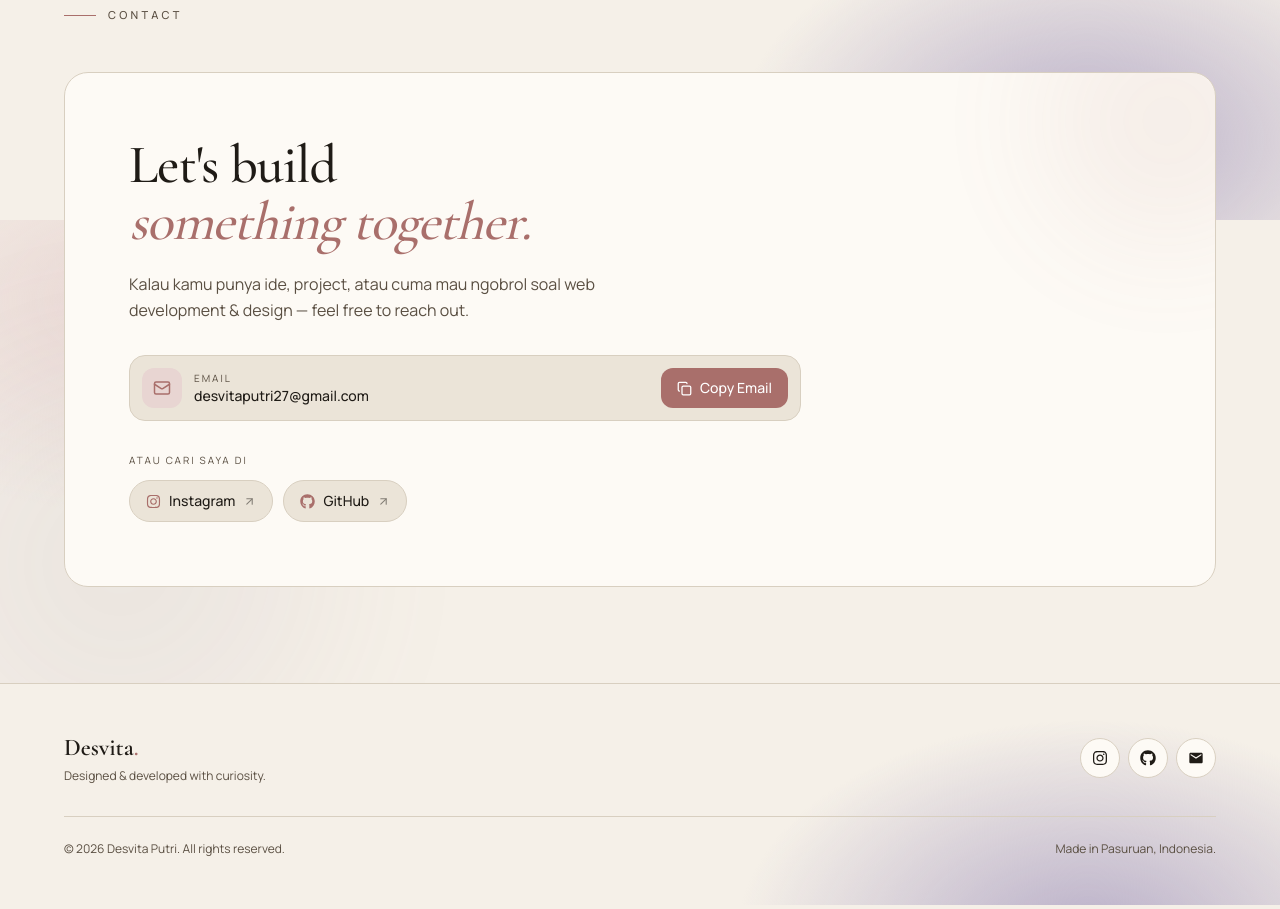
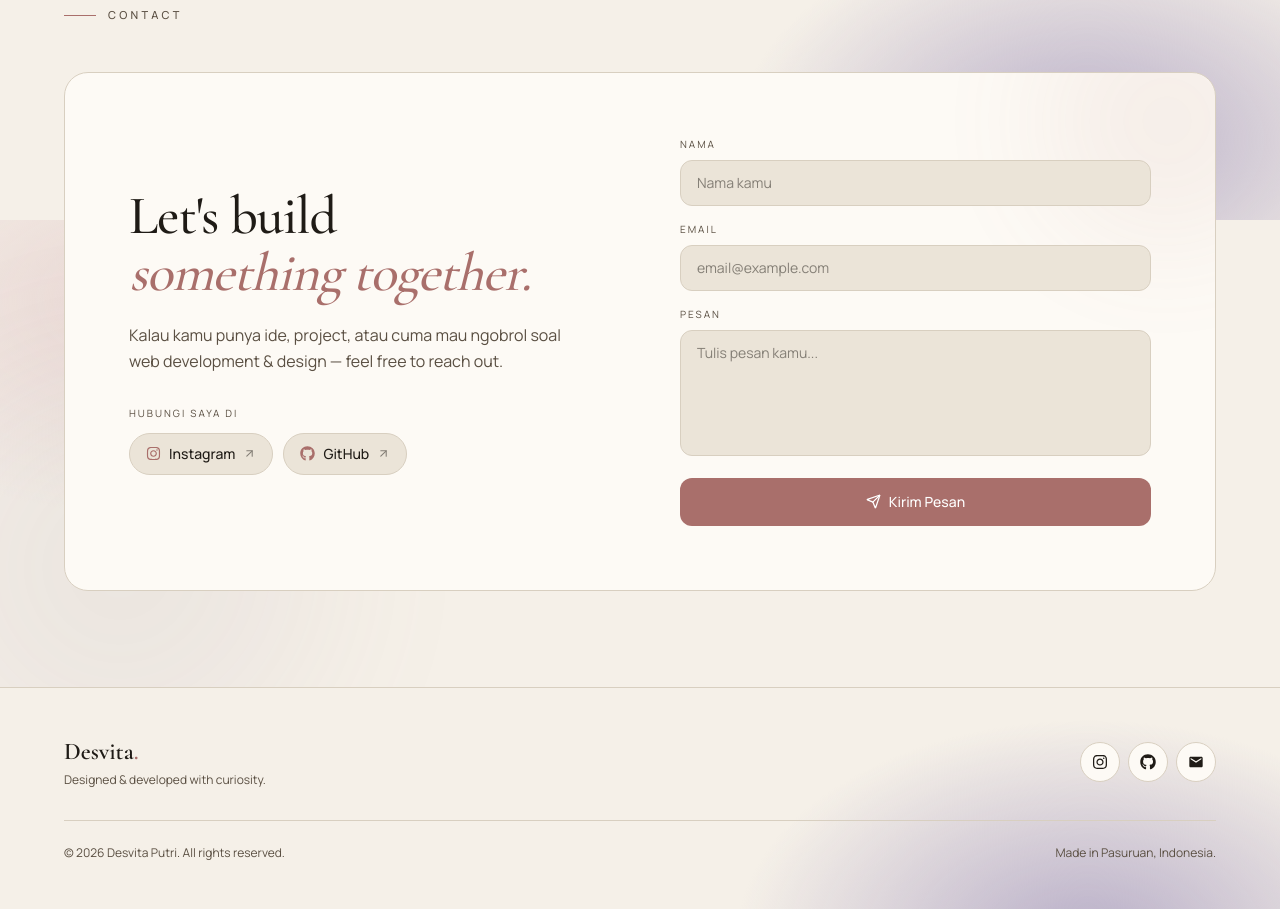
Before and after one commit to vitacantikbanget/portofolio, a Next.js app: page / in a window 1280 px wide. Shown: the part 2980-3889 px from the top of the page. Built offline with nearby package versions, Linux system fonts and the light colour scheme; no server answers; the database is empty.

Commit message:
style: remove email from contact, keep form + socials

```diff
--- a/src/components/Contact.tsx
+++ b/src/components/Contact.tsx
@@ -2,10 +2,9 @@
 
 import { useState } from "react";
 import { motion } from "framer-motion";
-import { Mail, Copy, Check, ArrowUpRight } from "lucide-react";
+import { ArrowUpRight, Send } from "lucide-react";
 import { FaInstagram, FaGithub } from "react-icons/fa";
-
-const EMAIL = "desvitaputri27@gmail.com";
+import { sendMessage } from "@/lib/contact";
 
 const socials = [
   {
@@ -21,15 +20,25 @@ const socials = [
 ];
 
 export default function Contact() {
-  const [copied, setCopied] = useState(false);
+  const [form, setForm] = useState({ nama: "", email: "", pesan: "" });
+  const [sending, setSending] = useState(false);
+  const [status, setStatus] = useState<"idle" | "success" | "error">("idle");
 
-  const handleCopy = async () => {
-    try {
-      await navigator.clipboard.writeText(EMAIL);
-      setCopied(true);
-      setTimeout(() => setCopied(false), 2000);
-    } catch {
-      // fallback kalau gagal
+  const handleSubmit = async (e: React.FormEvent) => {
+    e.preventDefault();
+    setSending(true);
+    setStatus("idle");
+
+    const result = await sendMessage(form);
+
+    setSending(false);
+
+    if (result.success) {
+      setStatus("success");
+      setForm({ nama: "", email: "", pesan: "" });
+      setTimeout(() => setStatus("idle"), 3000);
+    } else {
+      setStatus("error");
     }
   };
 
@@ -46,7 +55,7 @@ export default function Contact() {
       />
 
       <div className="container-custom relative">
-        {/* ================= HEADER ================= */}
+        {/* HEADER */}
         <motion.div
           initial={{ opacity: 0, y: 20 }}
           whileInView={{ opacity: 1, y: 0 }}
@@ -66,7 +75,7 @@ export default function Contact() {
           </span>
         </motion.div>
 
-        {/* ================= CARD ================= */}
+        {/* CARD */}
         <motion.div
           initial={{ opacity: 0, y: 30, filter: "blur(6px)" }}
           whileInView={{ opacity: 1, y: 0, filter: "blur(0px)" }}
@@ -78,7 +87,6 @@ export default function Contact() {
             borderColor: "var(--border)",
           }}
         >
-          {/* Dekorasi lingkaran */}
           <div
             className="absolute -top-20 -right-20 w-64 h-64 rounded-full pointer-events-none"
             style={{
@@ -88,7 +96,9 @@ export default function Contact() {
             }}
           />
 
-          <div className="relative max-w-2xl">
+          <div className="relative grid lg:grid-cols-2 gap-10 lg:gap-20">
+            {/* ============ KIRI — INFO ============ */}
+            <div className="flex flex-col justify-center">
               <h2
                 className="text-4xl sm:text-5xl lg:text-[3.4rem] leading-[1.05] font-medium mb-5"
                 style={{
@@ -104,76 +114,20 @@ export default function Contact() {
               </h2>
 
               <p
-              className="text-sm sm:text-base leading-relaxed mb-8 max-w-lg"
+                className="text-sm sm:text-base leading-relaxed mb-8 max-w-md"
                 style={{ color: "var(--text-muted)" }}
               >
                 Kalau kamu punya ide, project, atau cuma mau ngobrol soal web
                 development & design — feel free to reach out.
               </p>
 
-            {/* ===== EMAIL + COPY ===== */}
-            <div
-              className="flex flex-col sm:flex-row gap-3 sm:items-center p-3 rounded-2xl border mb-8"
-              style={{
-                background: "var(--bg-soft)",
-                borderColor: "var(--border)",
-              }}
-            >
-              <div className="flex items-center gap-3 flex-1 min-w-0">
-                <div
-                  className="w-10 h-10 rounded-xl flex items-center justify-center shrink-0"
-                  style={{
-                    background: "var(--accent-soft)",
-                    color: "var(--accent)",
-                  }}
-                >
-                  <Mail size={18} />
-                </div>
-                <div className="min-w-0">
-                  <p
-                    className="text-[10px] tracking-[0.2em] uppercase"
-                    style={{ color: "var(--text-muted)" }}
-                  >
-                    Email
-                  </p>
-                  <p
-                    className="text-sm font-medium truncate"
-                    style={{ color: "var(--text)" }}
-                  >
-                    {EMAIL}
-                  </p>
-                </div>
-              </div>
-
-              <button
-                onClick={handleCopy}
-                className="inline-flex items-center justify-center gap-2 px-4 py-2.5 rounded-xl text-sm font-medium transition-all hover:scale-[1.02] shrink-0"
-                style={{
-                  background: "var(--accent)",
-                  color: "#fff",
-                }}
-              >
-                {copied ? (
-                  <>
-                    <Check size={15} />
-                    Copied!
-                  </>
-                ) : (
-                  <>
-                    <Copy size={15} />
-                    Copy Email
-                  </>
-                )}
-              </button>
-            </div>
-
-            {/* ===== SOCIALS ===== */}
+              {/* Socials */}
               <div>
                 <p
                   className="text-[10px] tracking-[0.2em] uppercase mb-3"
                   style={{ color: "var(--text-muted)" }}
                 >
-                Atau cari saya di
+                  Hubungi saya di
                 </p>
 
                 <div className="flex flex-wrap gap-2.5">
@@ -208,6 +162,115 @@ export default function Contact() {
                 </div>
               </div>
             </div>
+
+            {/* ============ KANAN — FORM ============ */}
+            <form onSubmit={handleSubmit} className="space-y-4">
+              <div>
+                <label
+                  className="text-[10px] tracking-[0.2em] uppercase block mb-2"
+                  style={{ color: "var(--text-muted)" }}
+                >
+                  Nama
+                </label>
+                <input
+                  type="text"
+                  required
+                  value={form.nama}
+                  onChange={(e) =>
+                    setForm({ ...form, nama: e.target.value })
+                  }
+                  placeholder="Nama kamu"
+                  className="w-full px-4 py-3 rounded-xl border text-sm outline-none transition-all focus:border-[var(--accent)]"
+                  style={{
+                    background: "var(--bg-soft)",
+                    borderColor: "var(--border)",
+                    color: "var(--text)",
+                  }}
+                />
+              </div>
+
+              <div>
+                <label
+                  className="text-[10px] tracking-[0.2em] uppercase block mb-2"
+                  style={{ color: "var(--text-muted)" }}
+                >
+                  Email
+                </label>
+                <input
+                  type="email"
+                  required
+                  value={form.email}
+                  onChange={(e) =>
+                    setForm({ ...form, email: e.target.value })
+                  }
+                  placeholder="email@example.com"
+                  className="w-full px-4 py-3 rounded-xl border text-sm outline-none transition-all focus:border-[var(--accent)]"
+                  style={{
+                    background: "var(--bg-soft)",
+                    borderColor: "var(--border)",
+                    color: "var(--text)",
+                  }}
+                />
+              </div>
+
+              <div>
+                <label
+                  className="text-[10px] tracking-[0.2em] uppercase block mb-2"
+                  style={{ color: "var(--text-muted)" }}
+                >
+                  Pesan
+                </label>
+                <textarea
+                  required
+                  rows={5}
+                  value={form.pesan}
+                  onChange={(e) =>
+                    setForm({ ...form, pesan: e.target.value })
+                  }
+                  placeholder="Tulis pesan kamu..."
+                  className="w-full px-4 py-3 rounded-xl border text-sm outline-none transition-all resize-none focus:border-[var(--accent)]"
+                  style={{
+                    background: "var(--bg-soft)",
+                    borderColor: "var(--border)",
+                    color: "var(--text)",
+                  }}
+                />
+              </div>
+
+              <button
+                type="submit"
+                disabled={sending}
+                className="w-full inline-flex items-center justify-center gap-2 px-6 py-3.5 rounded-xl text-sm font-medium transition-all hover:scale-[1.02] disabled:opacity-50 disabled:cursor-not-allowed"
+                style={{
+                  background: "var(--accent)",
+                  color: "#fff",
+                }}
+              >
+                {sending ? (
+                  "Mengirim..."
+                ) : (
+                  <>
+                    <Send size={15} />
+                    Kirim Pesan
+                  </>
+                )}
+              </button>
+
+              {status === "success" && (
+                <p
+                  className="text-sm text-center"
+                  style={{ color: "var(--accent)" }}
+                >
+                  ✅ Pesan berhasil dikirim!
+                </p>
+              )}
+              {status === "error" && (
+                <p className="text-sm text-center text-red-500">
+                  ❌ Gagal kirim pesan. Coba lagi.
+                </p>
+              )}
+            </form>
+          </div>
         </motion.div>
       </div>
     </section>
--- /dev/null
+++ b/src/lib/contact.ts
@@ -0,0 +1,16 @@
+import { supabase } from "./supabase";
+
+export async function sendMessage(data: {
+  nama: string;
+  email: string;
+  pesan: string;
+}) {
+  const { error } = await supabase.from("pesan_kontak").insert([data]);
+
+  if (error) {
+    console.error("Error sending message:", error);
+    return { success: false, error: error.message };
+  }
+
+  return { success: true };
+}
```
Lines whose indentation alone changed are shown as unchanged.
